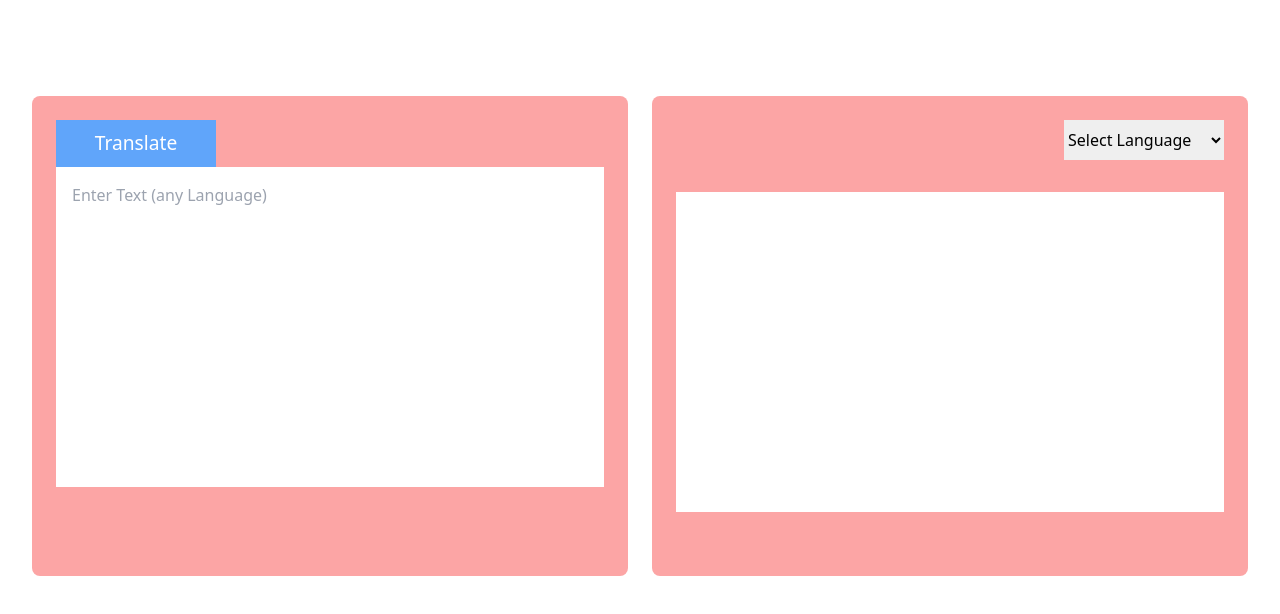
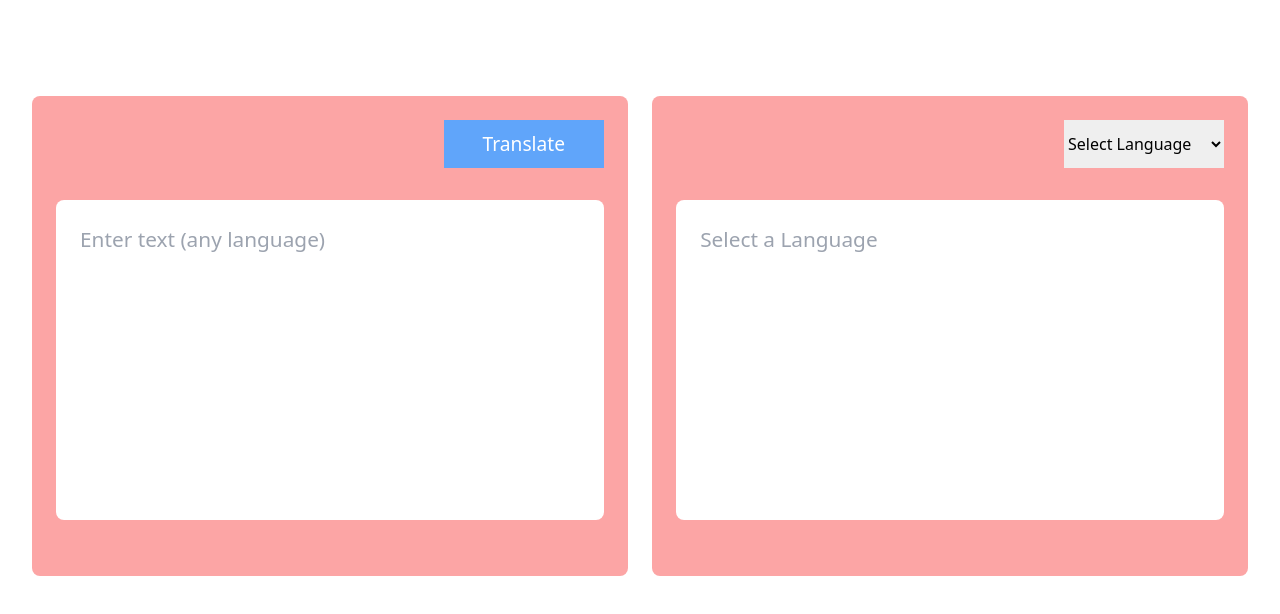
Before and after one commit to RrLSn/translatorApp, a React (Vite) app: page / in a window 1280 px wide. Shown: the top 614 px of the page. Built offline with nearby package versions, Linux system fonts and the light colour scheme.

Commit message:
translator App

```diff
--- a/src/App.css
+++ b/src/App.css
@@ -23,15 +23,15 @@ main{
 }
 
 .btn{
-    @apply w-[100%] flex justify-end mb-[2rem]
+    @apply w-[100%] h-[3rem] flex justify-end mb-[2rem] gap-[5rem]
 }
 
 .translateBtn{
-    @apply bg-blue-400 text-white text-[1.2rem] py-[0.5rem] font-[500] w-[10rem] border border-blue-400
+    @apply bg-blue-400 text-white text-[1.2rem] py-[0.5rem] font-[500] w-[10rem] h-[100%] border border-blue-400
 }
 
 textarea{
-    @apply w-[100%] h-[40vh] focus:outline-none
+    @apply w-[100%] h-[40vh] focus:outline-none rounded-lg
 }
 
 .select{
@@ -39,5 +39,9 @@ textarea{
 }
 
 .outputText{
-    @apply w-[100%] h-[40vh] bg-white
+    @apply w-[100%] h-[40vh] bg-white p-[1.5rem] text-[1.3rem] rounded-lg
 }
+
+.outputPlaceholder{
+    @apply text-gray-400
+}
--- a/src/components/Translator.jsx
+++ b/src/components/Translator.jsx
@@ -6,58 +6,63 @@ import axios from 'axios'
 const Translator = () => {
 
     const [inputText, setInputText] = useState('')
-    const [result, setResult] = useState()
     const [outputText, setOutputText] = useState('')
-    const [selectedLang, setSelectedLang] = useState(null)
-    const [errMessage, setErrMessage] = useState()
+    const [detectedLang, setDetectedLang] = useState('')
+    const [selectedLang, setSelectedLang] = useState('')
+    // const [errMessage, setErrMessage] = useState()
 
 
     const translateClick = async() =>{
-        const encodedParams = new URLSearchParams();
-        encodedParams.set('q', `${inputText}`);
-        encodedParams.set('target', `${selectedLang}`);
-        encodedParams.set('source', 'en');
-
         const options = {
             method: 'POST',
-            url: 'https://google-translate1.p.rapidapi.com/language/translate/v2',
+            url: 'https://microsoft-translator-text.p.rapidapi.com/translate',
+            params: {
+              'to[0]': `${selectedLang}`,
+              'api-version': '3.0',
+              profanityAction: 'NoAction',
+              textType: 'plain'
+            },
             headers: {
-                'content-type': 'application/x-www-form-urlencoded',
-                'Accept-Encoding': 'application/gzip',
-                'X-RapidAPI-Key': '92a22776b5msh423d8dbc585bf21p1fd0c4jsn109e0f8add59',
-                'X-RapidAPI-Host': 'google-translate1.p.rapidapi.com'
+              'content-type': 'application/json',
+              'X-RapidAPI-Key': '33702c6607mshb7dda5ec3efe52ap1b7002jsn3f8635e7163a',
+              'X-RapidAPI-Host': 'microsoft-translator-text.p.rapidapi.com'
             },
-            data: encodedParams,
-        };
+            data: [
+              {
+                Text: `${inputText}`
+              }
+            ]
+          };
 
-        try {
-            const response = await axios.request(options);
-            console.log(response)
-            setResult(response.data);
-            setOutputText(result["data"].translations[0].translatedText)
-            // console.log(outputText)
-        } catch (error) {
-            console.error(error);
-        }
+          try {
+              const response = await axios.request(options);
+              const result = response.data[0].translations[0].text
+              setOutputText(result)
+              setDetectedLang(response.data[0].detectedLanguage.language)
+            //   console.log(detectedLang)
+          } catch (error) {}
     }
 
   return (
     <div>
         <main>
             <div className="inputTextContainer containers">
-                {/* <form className='btn' onSubmit={() => translateClick()}> */}
-                <button onClick={() => translateClick()} className='translateBtn'>Translate</button>
-                {/* </form> */}
-                <div>
-                    <textarea
-                    placeholder='Enter Text (any Language)' className='resize-none p-[1rem]'
-                    onChange={(e) => setInputText(e.target.value)}></textarea>
+                <div className='btn'>
+                    {/* <Languages setSelectedLang={setSelectedLang}/> */}
+                    <button onClick={() => translateClick()} className='translateBtn'>Translate</button>
                 </div>
+                <textarea
+                placeholder='Enter text (any language)' className='resize-none p-[1.5rem] text-[1.3rem]'
+                onChange={(e) => setInputText(e.target.value)}></textarea>
             </div>
             <div className="outputTextContainer containers">
                 <Languages setSelectedLang={setSelectedLang}/>
                 <div className='outputText'>
-                    {/* <p>{outputText}</p> */}
+                    {
+                    outputText === '' ?
+                    <span className='outputPlaceholder'>Select a Language</span>:
+                    outputText
+                    }
                 </div>
             </div>
         </main>
```
